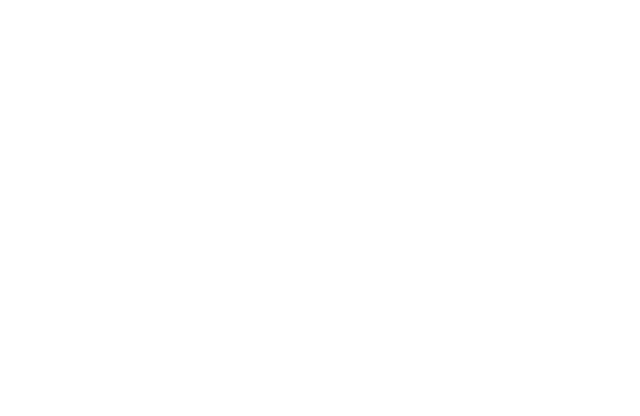
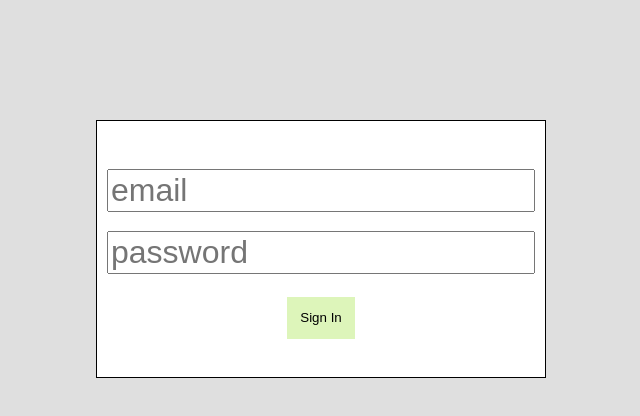
Before and after one commit to Dialloousman/stockExchange, a website: page view/signin.html in a window 1280 px wide. Shown: the whole page, without its empty margins (319-959 px from the left). Drawn offline with Linux system fonts and the light colour scheme.

Commit message:
initial sign in complete without seperate style sheet

```diff
--- /dev/null
+++ b/assets/css/signinstyle.css
@@ -0,0 +1,3 @@
+body {
+	background-color: red;
+}
--- /dev/null
+++ b/assets/js/index.js
@@ -0,0 +1 @@
+console.log("JS SERVED");
--- a/view/signin.html
+++ b/view/signin.html
@@ -1,11 +1,59 @@
 <!DOCTYPE html>
-<html lang="en">
-<head>
-    <meta charset="UTF-8">
-    <meta name="viewport" content="width=\, initial-scale=1.0">
-    <title>Document</title>
-</head>
-<body>
+<html class="no-js">
+	<head>
+		<meta charset="utf-8" />
+		<meta http-equiv="X-UA-Compatible" content="IE=edge" />
+		<title></title>
+		<meta name="description" content="" />
+		<meta name="viewport" content="width=device-width, initial-scale=1" />
+		<!-- <link rel="stylesheet" href="assets/css/signinstyle.css" /> -->
+		<style>
+			body {
+                background-color: rgb(223, 223, 223);
+                display: flex;
+                flex-direction: column;
+                align-items: center;
+                justify-content: center;
+            }
 
-</body>
+
+
+            form {
+                border: 1px solid black;
+                height: 8em;
+                width: 20em;
+                display: flex;
+                flex-direction: column;
+                align-items: center;
+                justify-content: center;
+                margin-top: 7em;
+                padding: 4em;
+                background-color: white;
+            }
+
+            input {
+                font-size: xx-large;
+                margin: .3em;
+            }
+
+            button {
+                border: none;
+                padding: 1em;
+                margin-top: 1em;
+                background-color: rgb(221, 245, 186);
+            }
+
+
+		</style>
+	</head>
+	<body>
+			<form>
+                <label for='inputEmail'></label>
+                <input placeHolder='email' id='inputEmail'type="email"></input>
+                <label for='inputPassword'></label>
+                <input placeHolder='password' id='inputPassword' type="password"></input>
+                <button>Sign In</button>
+            </form>
+		<script src="" async defer></script>
+	</body>
 </html>
```
Also changed, not shown: package.json (added, +26 -0 lines), server/server.js (added, +15 -0 lines), 2 other files.
